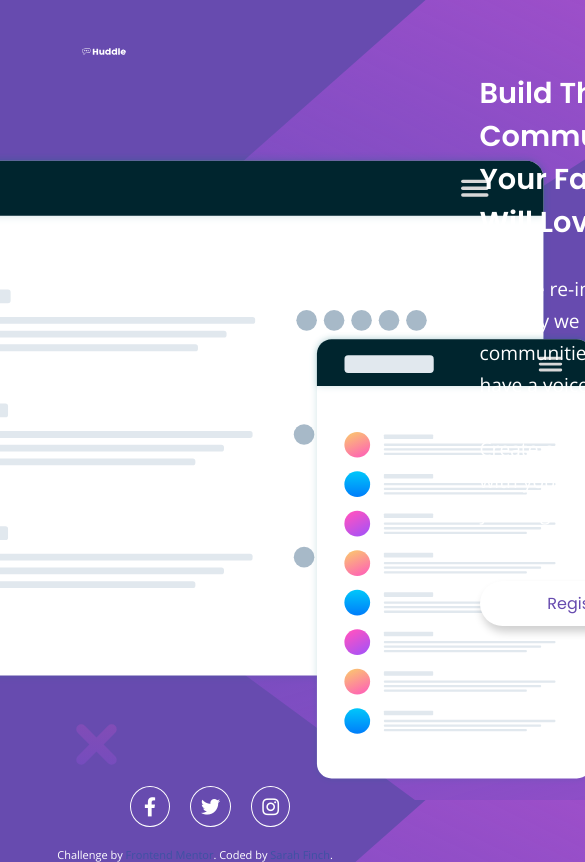
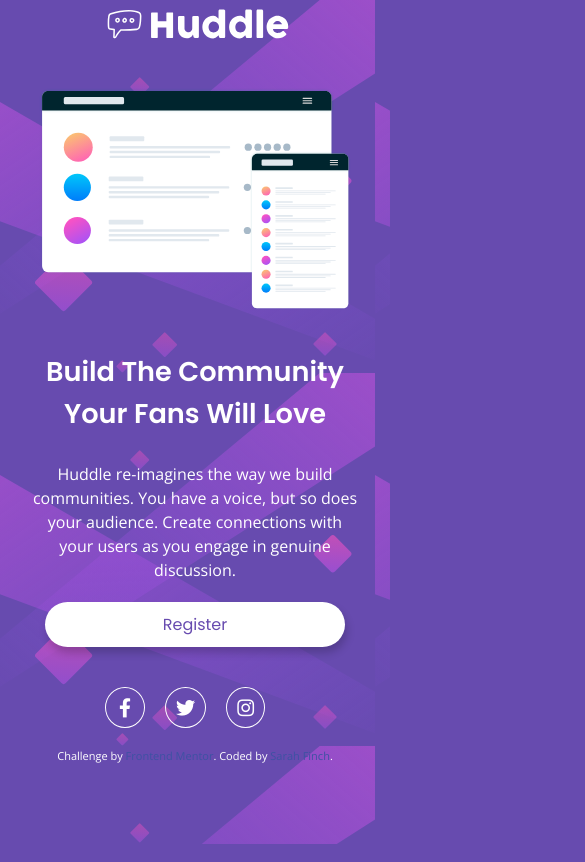
Before and after one commit to SarahAnneFinch/huddle-landing-page-with-single-introductory-section-master, a plain HTML site: page index.html in a window 390 px wide. Shown: the top 862 px of the page, 585 px wide, since content can reach past the window. Drawn offline with nearby package versions, Linux system fonts and the light colour scheme.

Commit message:
added media queries

```diff
--- a/index.html
+++ b/index.html
@@ -24,7 +24,7 @@
 </header>
   <section class="intro">
     <div class="right-container">
-      <img src="./images/illustration-mockups.svg" alt="illustration mockups">
+      <img src="./images/illustration-mockups.svg" class="illustration" alt="illustration mockups">
     </div>
     <div class="left-container">
     <div id="heading">
--- a/styles.css
+++ b/styles.css
@@ -114,3 +114,72 @@
 a {
   text-decoration: none;
 }
+
+@media (max-width: 600px) {
+  body {
+    background-image: url(./images/bg-mobile.svg);
+  }
+
+  header {
+    padding: 0;
+    display: flex;
+    justify-content: center;
+    margin-bottom: 40px;
+  }
+
+  .logo {
+    width: 50%;
+    height: auto;
+  }
+
+  .intro {
+    display: flex;
+    flex-direction: column;
+  }
+
+  .right-container {
+    display: flex;
+    flex-direction: column;
+    align-items: center;
+    margin: 0;
+  }
+
+  .illustration {
+    width: 80%;
+    height: auto;
+    margin-bottom: 40px;
+  }
+
+  .left-container {
+    display: flex;
+    flex-direction: column;
+    margin: 0 30px 0 30px;
+  }
+
+  #heading {
+    font-size: 1.7rem;
+    text-align: center;
+  }
+
+  #text {
+    font-size: 1rem;
+    text-align: center;
+    line-height: 1.5rem;
+  }
+
+  #cta {
+    display: flex;
+    justify-content: center;
+  }
+
+  #register-button {
+    width: 300px;
+  }
+
+  .socials {
+    display: flex;
+    justify-content: center;
+    margin-right: 0;
+    margin-top: 40px;
+  }
+}
```
